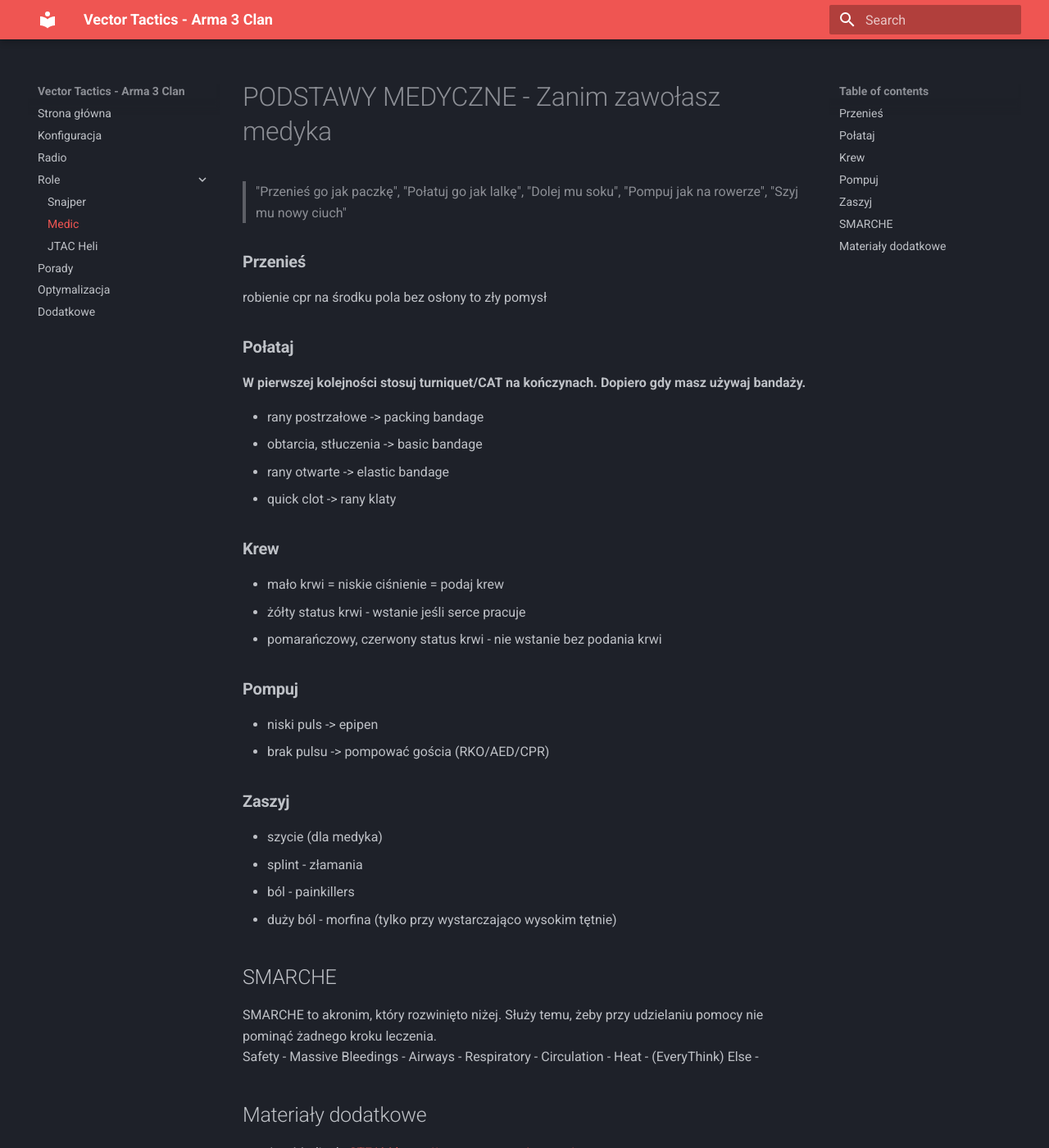
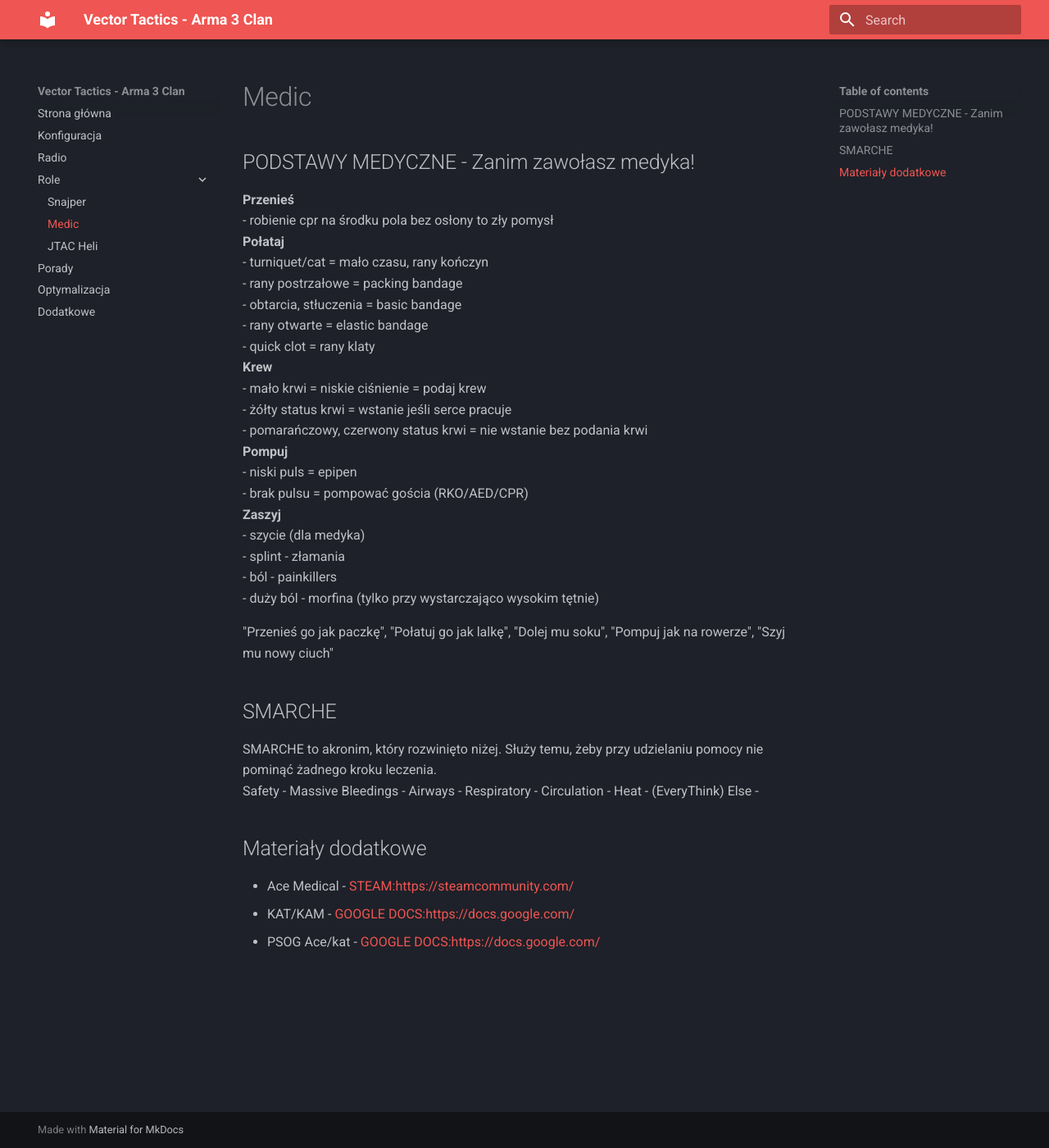
Before and after one commit to aquiceeo/vt-manual, an MkDocs documentation site: the page built from docs/medic.md, in a window 1280 px wide and 1400 px high. Shown: the whole window at 82% size. Built offline with MkDocs 1.6.1 and Material for MkDocs 9.7.7, drawn with Linux system fonts in a browser that asks for light colours.

```diff
--- a/docs/medic.md
+++ b/docs/medic.md
@@ -1,38 +1,26 @@
-# PODSTAWY MEDYCZNE - Zanim zawołasz medyka
-
-> "Przenieś go jak paczkę", "Połatuj go jak lalkę", "Dolej mu soku", "Pompuj jak na rowerze", "Szyj mu nowy ciuch"
-
-### **Przenieś**
-
-robienie cpr na środku pola bez osłony to zły pomysł
-
-### **Połataj**
-
-**W pierwszej kolejności stosuj turniquet/CAT na kończynach. Dopiero gdy masz używaj bandaży.**
-
-- rany postrzałowe -> packing bandage
-- obtarcia, stłuczenia -> basic bandage
-- rany otwarte -> elastic bandage
-- quick clot -> rany klaty
-
-### **Krew**
-
+## PODSTAWY MEDYCZNE - Zanim zawołasz medyka!
+**Przenieś**
+- robienie cpr na środku pola bez osłony to zły pomysł
+**Połataj**
+- turniquet/cat = mało czasu, rany kończyn
+- rany postrzałowe = packing bandage
+- obtarcia, stłuczenia = basic bandage
+- rany otwarte = elastic bandage
+- quick clot = rany klaty
+**Krew**
 - mało krwi = niskie ciśnienie = podaj krew
-- żółty status krwi - wstanie jeśli serce pracuje
-- pomarańczowy, czerwony status krwi - nie wstanie bez podania krwi
-
-### **Pompuj**
-
-- niski puls -> epipen
-- brak pulsu -> pompować gościa (RKO/AED/CPR)
-
-### **Zaszyj**
-
+- żółty status krwi = wstanie jeśli serce pracuje
+- pomarańczowy, czerwony status krwi = nie wstanie bez podania krwi
+**Pompuj**
+- niski puls = epipen
+- brak pulsu = pompować gościa (RKO/AED/CPR)
+**Zaszyj**
 - szycie (dla medyka)
 - splint - złamania
 - ból - painkillers
 - duży ból - morfina (tylko przy wystarczająco wysokim tętnie)
 
+"Przenieś go jak paczkę", "Połatuj go jak lalkę", "Dolej mu soku", "Pompuj jak na rowerze", "Szyj mu nowy ciuch"
 ## SMARCHE
 
 SMARCHE to akronim, który rozwinięto niżej. Służy temu, żeby przy udzielaniu pomocy nie pominąć żadnego kroku leczenia.
```
